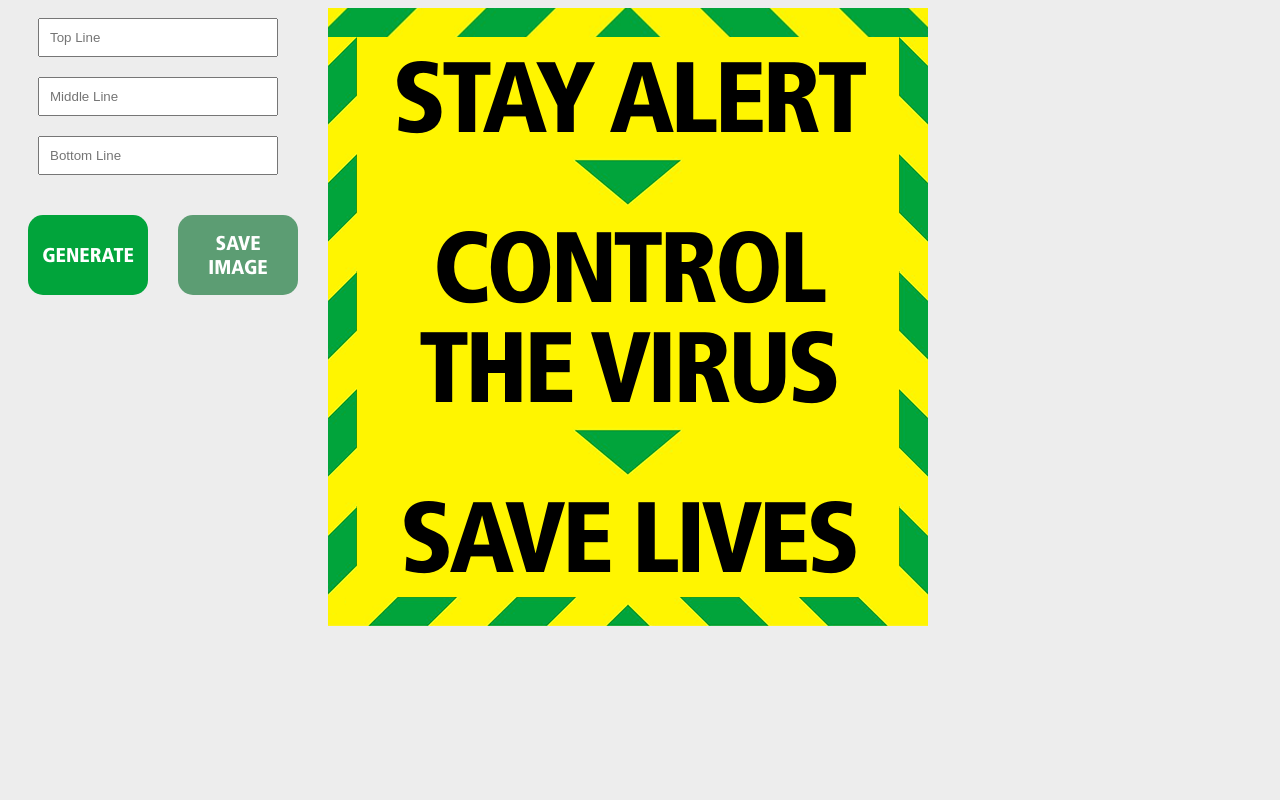
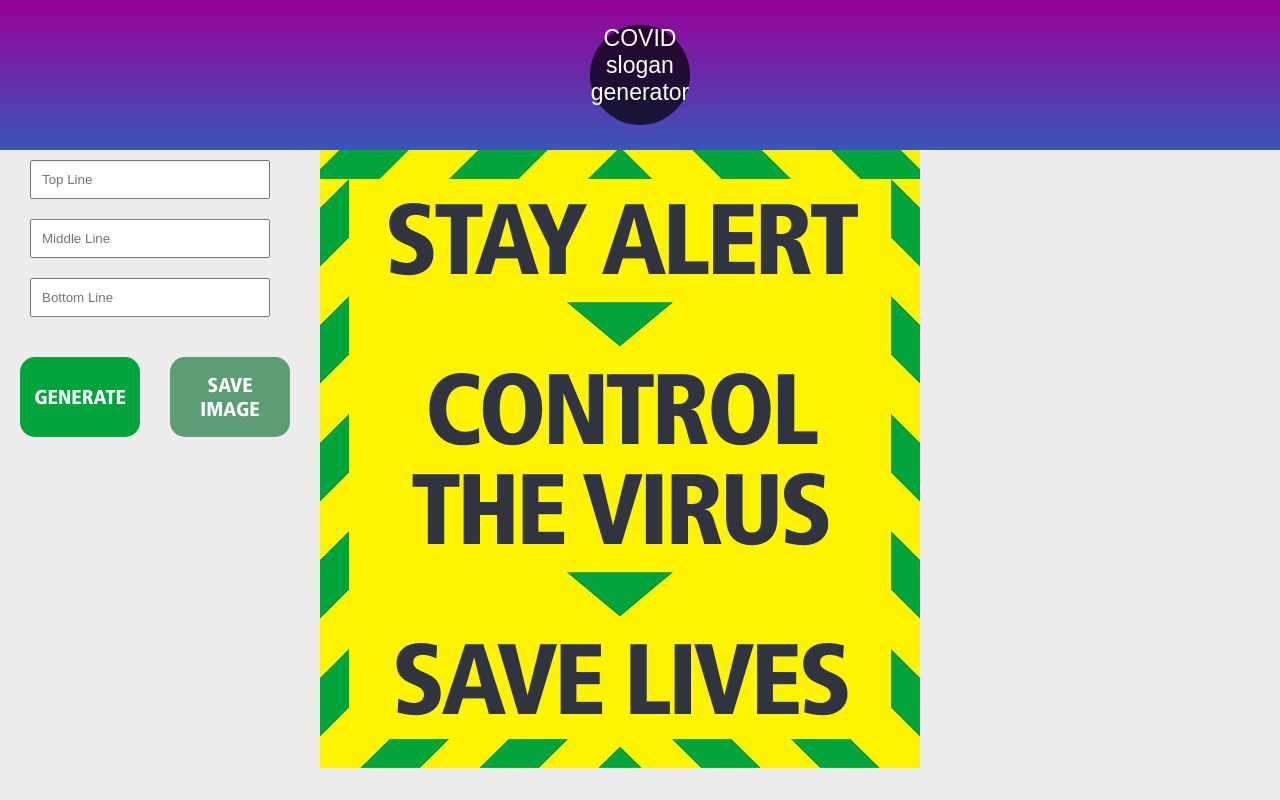
Before and after one commit to lloyd678/lloyd678.github.io, a plain HTML site: page corona-slogan.html in a window 1280 px wide. Shown: the top 800 px of the page. Drawn offline with nearby package versions, Linux system fonts and the light colour scheme.

Commit message:
Add files via upload

```diff
--- a/corona-slogan.html
+++ b/corona-slogan.html
@@ -23,8 +23,29 @@
     <meta name="twitter:description" content="Generate your own UK style Coronavirus Posters">
     <meta name="twitter:image" content="https://lloyd678.github.io/img/preview-corona.png">
     <meta name="twitter:card" content="https://lloyd678.github.io">
+    <link rel="stylesheet" type="text/css" href="https://lloyd678.github.io/css/portfolio.css">
+    <style>
+      header {
+        height: 150px;
+      }
+      header .profile {
+        height: 100px;
+        width: 100px;
+        top: 25px;
+      }
+      header .profile h2 {
+        bottom: 0;
+      }
+    </style>
   </head>
   <body>
+    <header class="r noselect" id="particles-js">
+      <div class="profile r">
+        <h2 class="text-center">COVID slogan generator</h2>
+      </div>
+      </a>
+      </div>
+    </header>
     <div class="wrap">
       <div class="all">
         <div class="buttons">
```
